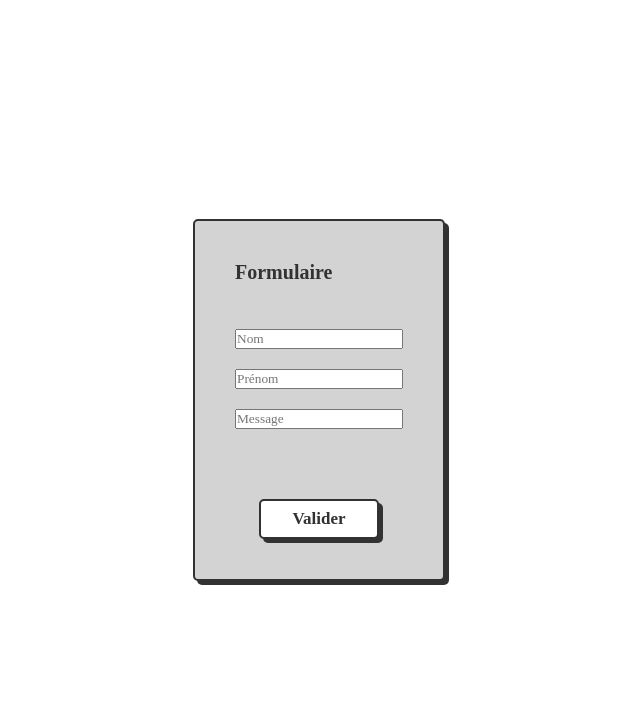
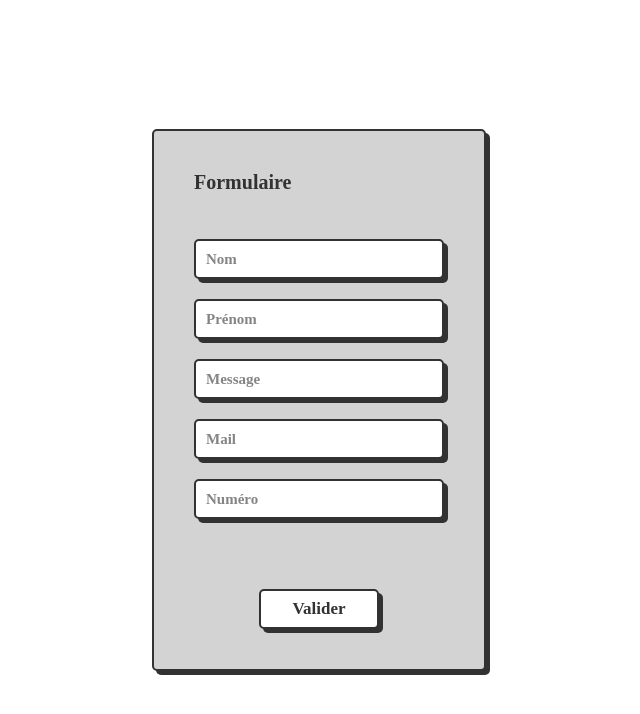
Before and after one commit to lennyplessiet/cplr-versionning, a plain HTML site: page index.html in a window 1280 px wide. Shown: the whole page, without its empty margins (321-961 px from the left). Drawn offline with Linux system fonts and the light colour scheme; a web font is replaced by a local one.

Commit message:
version 2

```diff
--- a/index.html
+++ b/index.html
@@ -15,6 +15,8 @@
         <input type="text" placeholder="Nom" name="nom" class="nom">
         <input type="text" placeholder="Prénom" name="prenom" class="prenom">
         <input type="text" placeholder="Message" name="message" class="message">
+        <input type="text" placeholder="Mail" name="mail" class="mail">
+        <input type="text" placeholder="Numéro" name="numero" class="numero">
         <button class="button-confirm">Valider</button>
     </form>
 </body>
--- a/style.css
+++ b/style.css
@@ -46,7 +46,7 @@ body{
     font-size: 17px;
   }
 
-  .input {
+  input {
     width: 250px;
     height: 40px;
     border-radius: 5px;
@@ -60,12 +60,12 @@ body{
     outline: none;
   }
 
-  .input::placeholder {
+  input::placeholder {
     color: var(--font-color-sub);
     opacity: 0.8;
   }
 
-  .input:focus {
+  input:focus {
     border: 2px solid var(--input-focus);
   }
 
```
